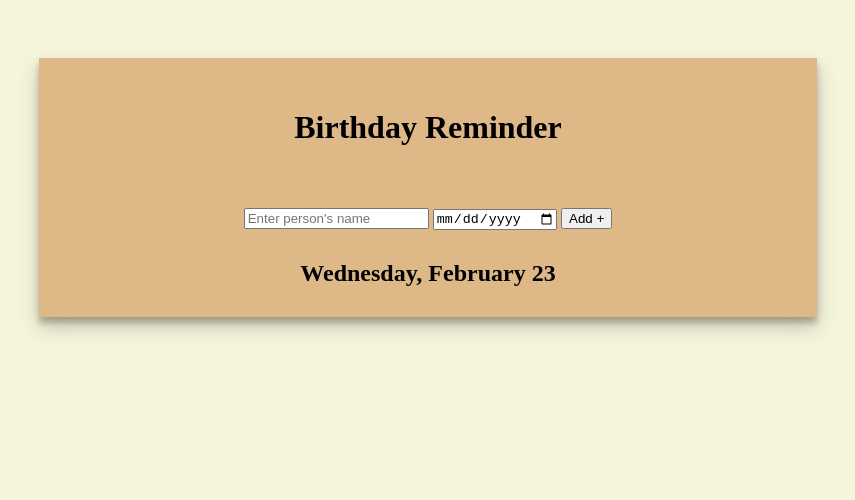
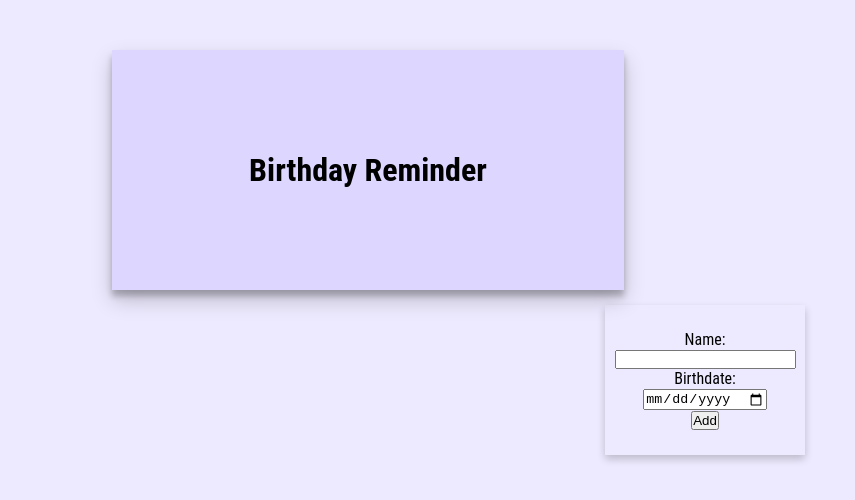
Before and after one commit to Dhary-Anne/bday-reminder, a plain HTML site: page index.html in a window 1280 px wide. Shown: the whole page, without its empty margins (272-1127 px from the left). Drawn offline with Linux system fonts and the light colour scheme.

Commit message:
theme changes

```diff
--- a/index.html
+++ b/index.html
@@ -1,21 +1,31 @@
 <!DOCTYPE html>
-<html>
+<html lang="en">
 <head>
-        <title>Bday Reminder for me to make</title>
     <meta charset="UTF-8">
-        <meta name="viewport" content="width=device-width, initial-scale=1">
+    <meta http-equiv="X-UA-Compatible" content="IE=edge">
+    <meta name="viewport" content="width=device-width, initial-scale=1.0">
+    <title>Birthday Reminder</title>
     <link rel="stylesheet" href="styles.css">
 </head>
 <body>
-    <div id="main">
+    <div class="header">
         <h1>Birthday Reminder</h1>
-        <form id="person-bday">
-            <input type="text" placeholder="Enter person's name" class="input">
-            <input type="date" class="input">
-            <input type="submit" value="Add +" id="add-button">
+        <h4 id="date"></h4>
+    </div>
+
+    <div class="bday-count">
+    </div>
+
+    <div id="form-container">
+        <form class="bday-form show">
+            <label for="name" class="name" id="name" required>Name:</label>
+            <input type="text" id="name" name="name">
+
+            <label for="bday">Birthdate:</label>
+            <input type="date" id="bdate" name="bdate" required>
+            <br>
+            <button type="submit" class="add-bday">Add</button>
         </form>
-        <h2 id="heading"></h2>
-        <script src="script.js"></script>
     </div>
 </body>
 </html>
--- a/script.js
+++ b/script.js
@@ -2,6 +2,18 @@ const bday = document.querySelector("#person-bday");
 const button = document.querySelector("#add-button");
 const input = document.querySelectorAll(".input");
 
+//Data structures
+class Person {
+    constructor(name, birthddate, age) {
+        this.name = name;
+        this.birthdate = birthddate;
+        this.age = age;
+    }
+}
+
+let birthdaysArr = [];
+
+//UI for form
 const today = new Date();
 const options = {
   weekday: "long",
@@ -9,20 +21,22 @@ const options = {
   month: "long",
 };
 
-function Person(name, birthdate, age){
-    this.name = name;
-    this.birthdate = birthdate;
-    this.age = age;
+
+//UI for current data
+document.querySelector("#date").innerHTML = `Today is ${today.toLocaleDateString("en-US", options)}`;
+
+
+const addToCard = (i) => {
+    let bdayCard = document.createElement('div');
+    bdayCard.classList.add('cardd');
+    bdayCard.setAttribute('data-index', `${i}`);
+
+    const name = document.getElementById("name").value;
+    let nameNode = document.createElement('h3');
+    nameNode.textContent = `${name}`
+
+    const birthdate = document.getElementById(bdate).value;
+    let bdayNote = document.createElement('h2')
+    bdayNote.textContent = `${birthdate}`
+
 }
-
-document.getElementById("heading").innerHTML = today.toLocaleDateString("en-US", options);
-
-bday.addEventListener("submit", event =>{
-    event.preventDefault();
-    console.log("submitted?")
-})
-
-button.addEventListener("click", event =>{
-    return input.values;
-    console.log(input.value);
-})
--- a/styles.css
+++ b/styles.css
@@ -1,38 +1,66 @@
-html{
-    background-color: beige;
+:root{
+    --violet: #c4b5fd;
+    --light-purple: #ddd6fe;
+    --purple: #a78bfa;
+    --light: #ede9fe;
+    --lightest: #f5f3ff;
+}
+
+*,
+*::before,
+*::after{
+    box-sizing: border-box;
+    padding: 0;
+    margin: 0;
+}
+@import url('https://fonts.googleapis.com/css2?family=Roboto+Condensed:ital,wght@1,300&display=swap');
+body{
+    background-color: var(--light);
     text-align: center;
+    display: flex;
+    justify-content: center;
+    align-items: center;
     /*background: linear-gradient(35deg,
     beige, brown);*/
 }
 
-body{
+.header{
     display: flex;
+    flex-direction: row;
+    background-color: var(--light-purple);
+    width: 40vw;
+    height: 30vh;
+    align-items: center;
+    justify-content: center;
+    padding: 20px;
+    margin-top: 50px;
+    box-shadow: 0 10px 20px rgba(0,0,0,0.19),0 6px 6px rgba(0,0,0,0.23);
+    font-family: 'Roboto Condensed', sans-serif;
+    overflow: hidden;
+}
+#form-container{
+    position: relative;
+}
+.bday-form{
+    display: none;
+    text-align: center;
+    box-shadow: 0 4px 8px 0 rgba(0,0,0,0.2);
+    padding: 10px;
+    left: 40vw;
+    border: none;
+    width: 200px;
+    height: 150px;
+    position: absolute;
+    justify-self: center;
     justify-content: center;
     align-items: center;
+    align-content: center;
+    top: 160px;
+    right: 40px;
+    left: 2px;
+    border-radius: none;
+    font-family: 'Roboto Condensed', sans-serif;
 }
-
-#main{
-    overflow: hidden;
-    background-color: burlywood;
-    width: 60%;
-    height: 40%;
-    margin-left: 120px;
-    margin-top: 50px;
-    padding: 10px;
-    box-shadow:0 10px 20px rgba(0,0,0,0.19),0 6px 6px rgba(0,0,0,0.23);
+.bday-form.show{
+    display: block;
 }
-h1{
-    padding: 20px;
-    padding-bottom: 30px;
-}
-#person-bday{
-    padding: 10px;
-}
-
-h2{
-    color: tan;
-    margin-bottom: 20px;
-}
-#heading{
-    color: black;
-}
```
Lines whose indentation alone changed are shown as unchanged.
